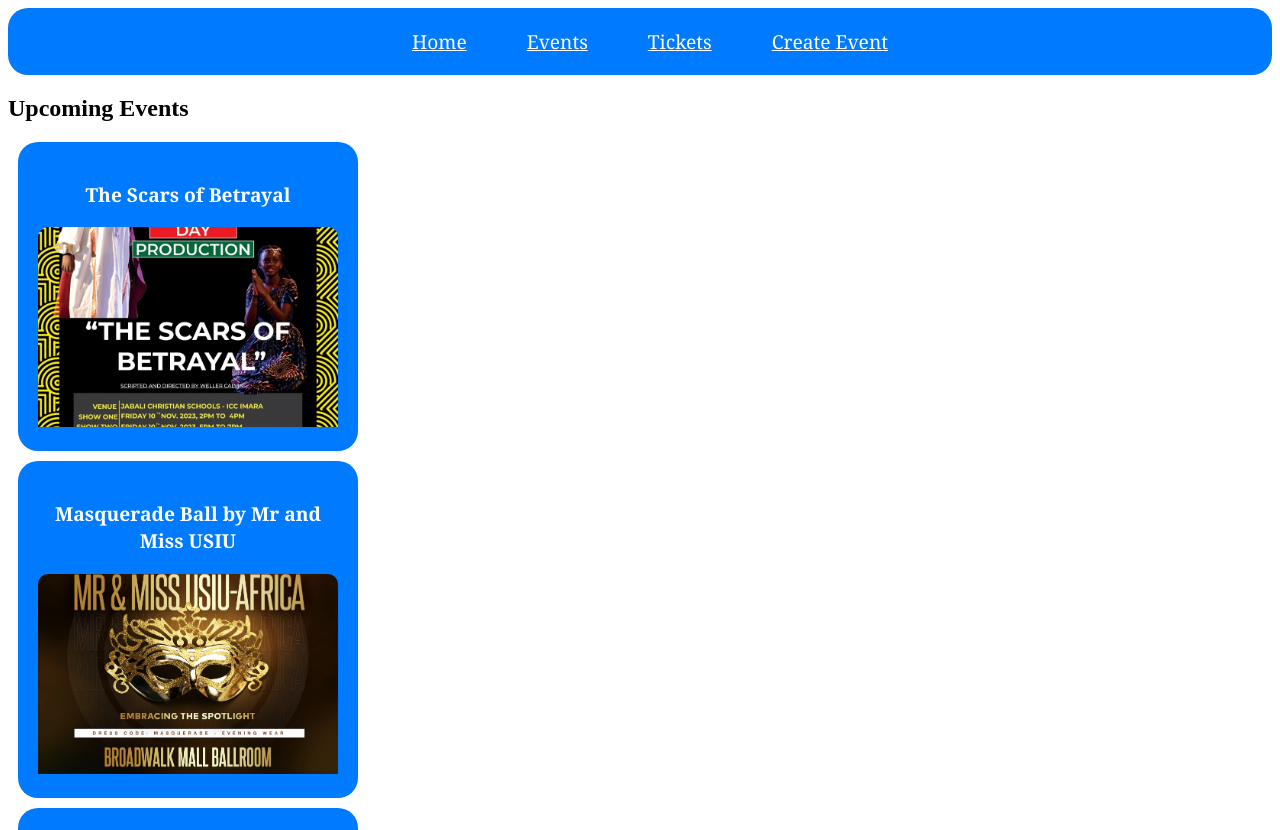
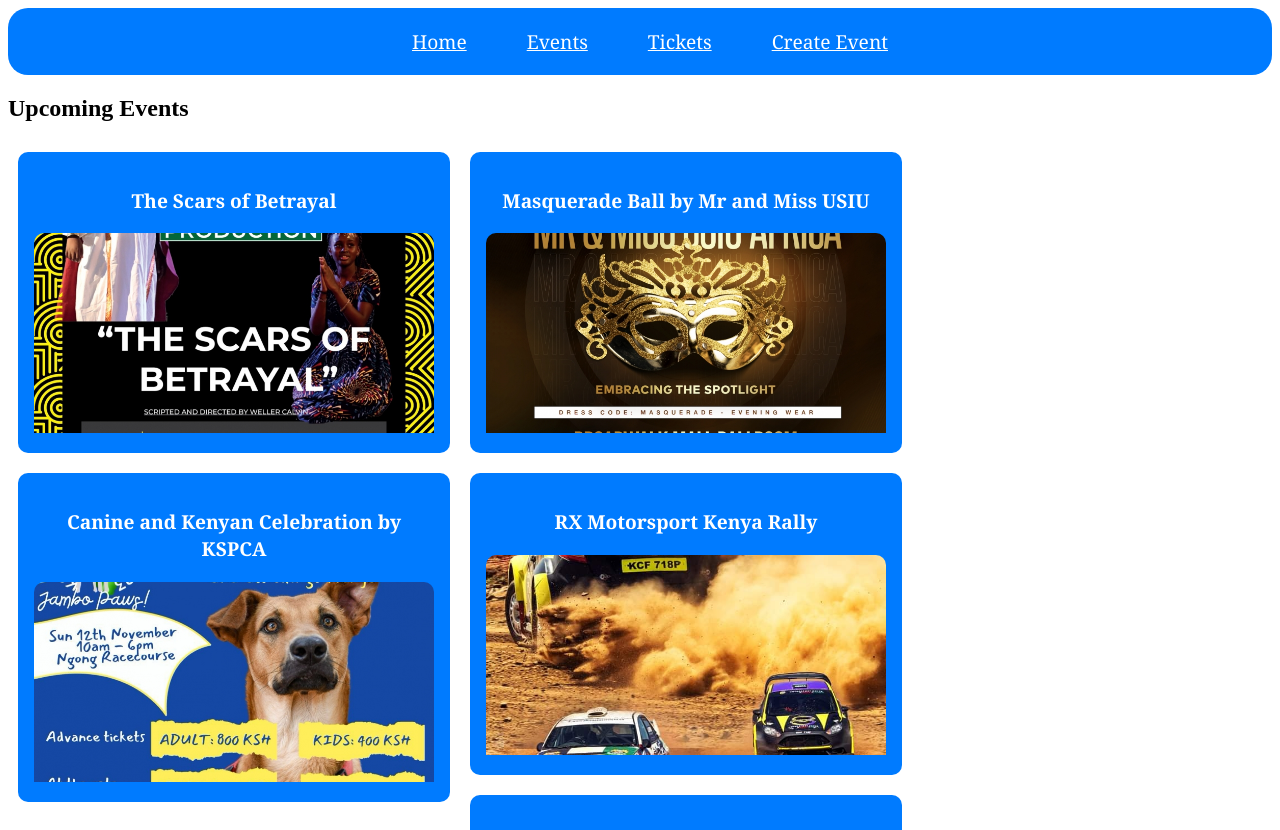
Before and after one commit to Evanny254/Safari-Ticketing-App, a React (Vite) app: page /events in a window 1280 px wide. Shown: the top 830 px of the page. Built offline with nearby package versions, Linux system fonts and the light colour scheme; data requests are answered from the project's data file.

Commit message:
style the event cards

```diff
--- a/src/App.css
+++ b/src/App.css
@@ -61,16 +61,27 @@ home-container {
 }
 
 .EventCard {
+
+
   background-color: #007bff;
   color: white;
-  border-radius: 20px;
-  padding: 20px;
+  border-radius: 10px;
+
   margin: 10px;
-  /* box-shadow: 0 4px 8px rgba(0, 0, 0, 0.2); */
-  text-align: center; /* Center the content */
-  max-width: 300px; /* Set a maximum width */
+
+
+  max-width: 400px;
+  float: left;
+  width: 500px;
+
+  padding: 16px;
+  text-align: center;
+
 
 }
+
+
+
 
 .EventCard h2 {
   color: white;
```
